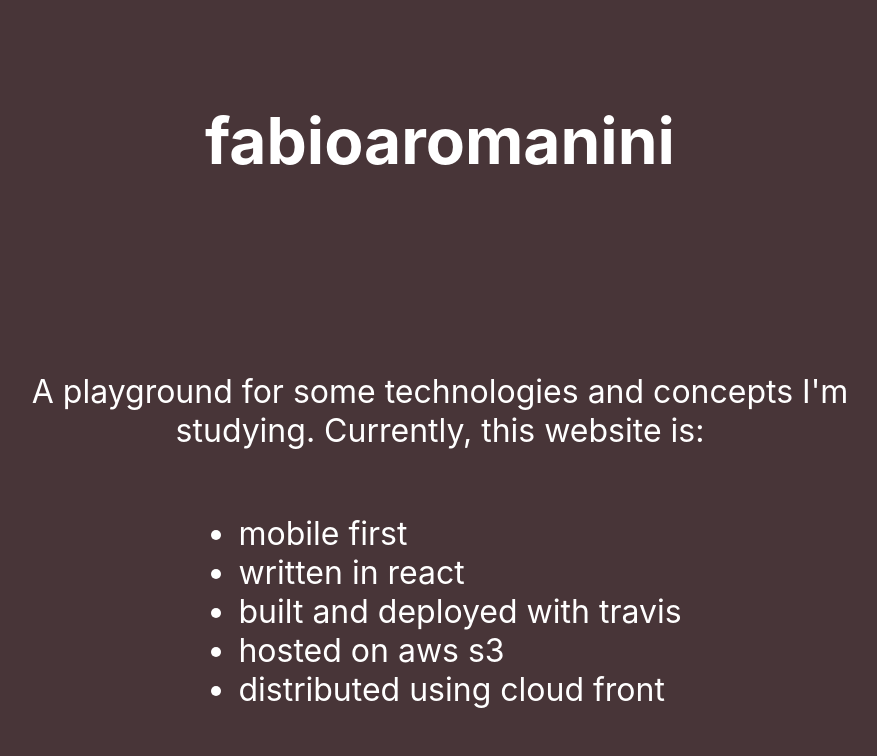
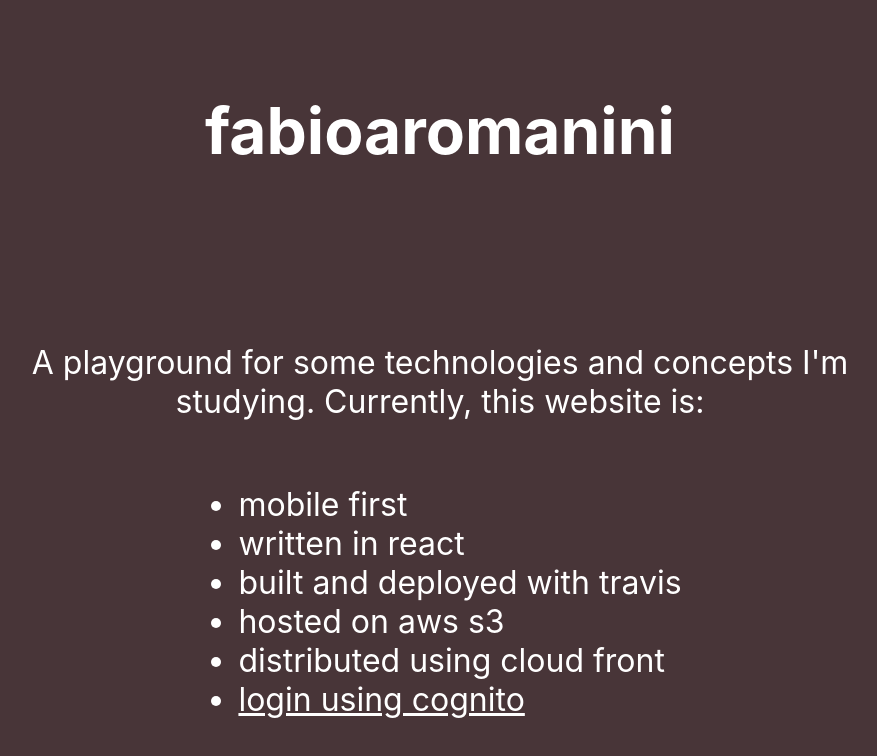
Before and after one commit to fabioaromanini/site, a React (Create React App) app: page / in a window 1280 px wide. Shown: the top 756 px of the page, without its empty margins (200-1077 px from the left). Built offline with nearby package versions, Linux system fonts and the light colour scheme.

Commit message:
adds transition to login section

```diff
--- a/src/index.css
+++ b/src/index.css
@@ -16,3 +16,7 @@
   font-family: source-code-pro, Menlo, Monaco, Consolas, 'Courier New',
     monospace;
 }
+
+html {
+  scroll-behavior: smooth;
+}
--- a/src/landing/index.jsx
+++ b/src/landing/index.jsx
@@ -17,6 +17,9 @@
         <li>built and deployed with travis</li>
         <li>hosted on aws s3</li>
         <li>distributed using cloud front</li>
+        <li>
+          <a href="#login">login using cognito</a>
+        </li>
       </ul>
     </div>
   </div>
--- a/src/landing/landing.css
+++ b/src/landing/landing.css
@@ -17,16 +17,6 @@
   text-align: center;
 }
 
-.links {
-  width: 100%;
-  display: flex;
-  justify-content: space-evenly;
-}
-
-.links img {
-  max-height: 8vh;
-}
-
 @media screen and (min-width: 910px) {
   #landing h1 {
     font-size: 4em;
--- a/src/login/index.jsx
+++ b/src/login/index.jsx
@@ -2,6 +2,8 @@
 
 import gitIcon from './images/giticon.png';
 import linkedinIcon from './images/linkedinicon.png';
+
+import './login.css';
 
 const styles = {
   login: {
@@ -14,7 +16,7 @@
 };
 
 export default () => (
-  <div style={styles.login}>
+  <div id="login" style={styles.login}>
     <h1>Login</h1>
     <div className="links">
       <a
--- /dev/null
+++ b/src/login/login.css
@@ -0,0 +1,9 @@
+.links {
+  width: 100%;
+  display: flex;
+  justify-content: space-evenly;
+}
+
+.links img {
+  max-height: 8vh;
+}
```
